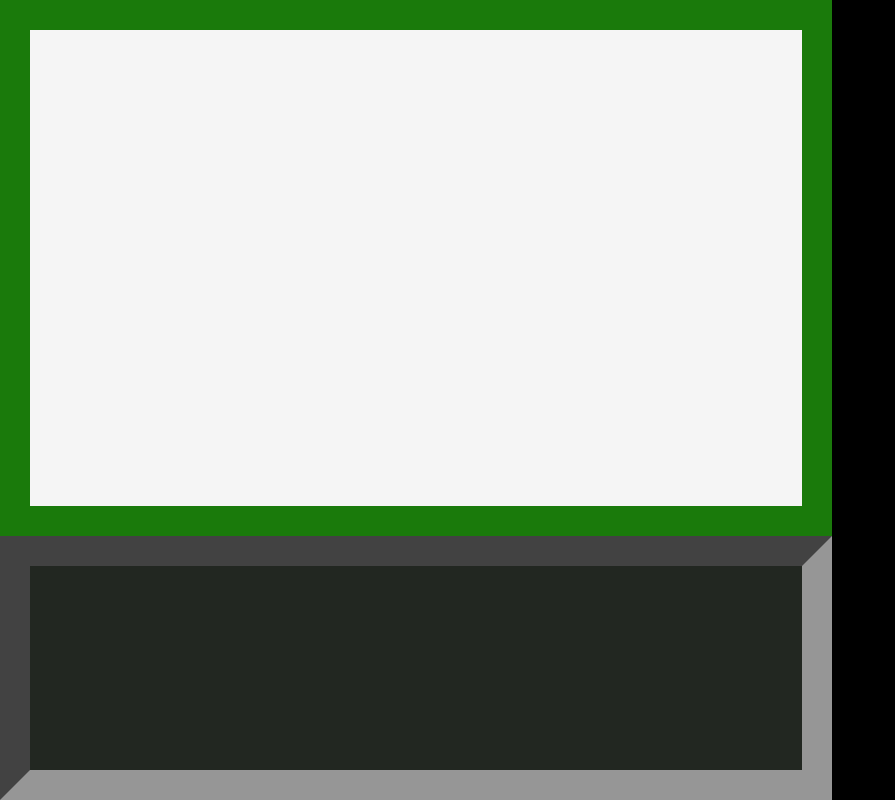
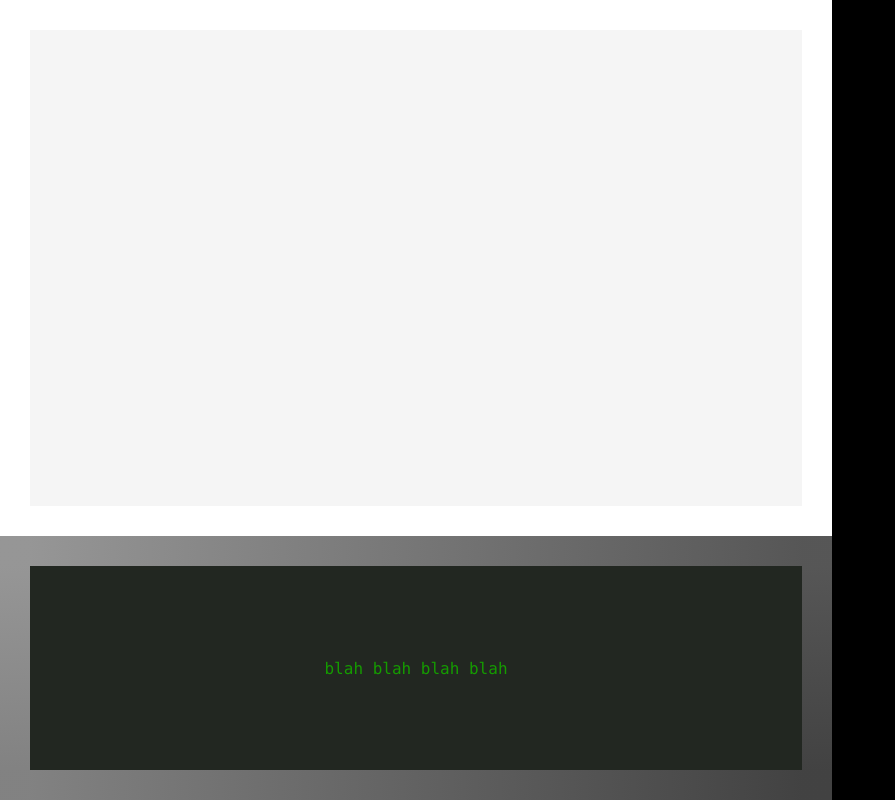
Before and after one commit to colemank/CSS-FILTER-GENERATOR, a plain HTML site: page index.html in a window 1280 px wide. Shown: the whole page, without its empty margins (0-895 px from the left). Drawn offline with nearby package versions, Linux system fonts and the light colour scheme.

Commit message:
adjusted some styles, adjusted the design files, added more markup to container-code div and styles to go along with that that added amrkup

```diff
--- a/index.html
+++ b/index.html
@@ -12,7 +12,13 @@
 <div id="section">
 	<div class="column">
 		<div class="container-pic"></div>
-		<div class="container-code"></div>
+		<div class="container-code">
+			<div class="container-code-holder">
+				<span class="code">
+					blah blah blah blah
+				</span>
+			</div>
+		</div>
 	</div>
 	<div class="container-settings">
 
--- a/lib/scss/styles.scss
+++ b/lib/scss/styles.scss
@@ -23,15 +23,33 @@ html body{
 			height: 70%;
 			max-width: 100%;
 			background-color:whitesmoke;
-			border: 30px solid #1a7a0b;
+			border: 30px solid #fff;
 		}
 		.container-code{
+			font-family:"Lucida Console", Monaco, monospace;
 			position:relative;
 			display:block;
 			height: 30%;
 			max-width: 100%;
 			background-color:#222721;
-			border:30px inset #969696;
+			border:30px solid transparent;
+			-moz-border-image: -moz-linear-gradient(-45deg, rgba(150,150,150,1) 0%, rgba(66,66,66,1) 100%);
+			-webkit-border-image: -webkit-linear-gradient(-45deg, rgba(150,150,150,1) 0%, rgba(66,66,66,1) 100%);
+			border-image: linear-gradient(135deg, rgba(150,150,150,1) 0%, rgba(66,66,66,1) 100%);
+			border-image-slice: 1;
+			.container-code-holder{
+				position:relative;
+				display:flex;
+				justify-content: center;
+				align-items: center;
+				height: 100%;
+				max-width: 100%;
+				background-color:#222721;
+
+				.code{
+					color:#159b00;
+				}
+			}
 		}
 	}
 	.container-settings{
```
Also changed, not shown: lib/css/styles.css, 2 other files.
